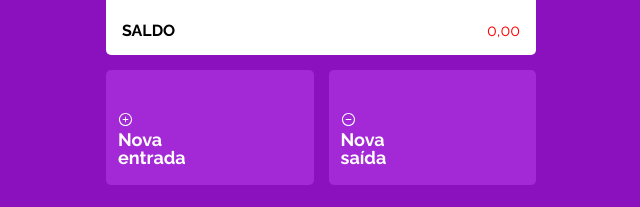
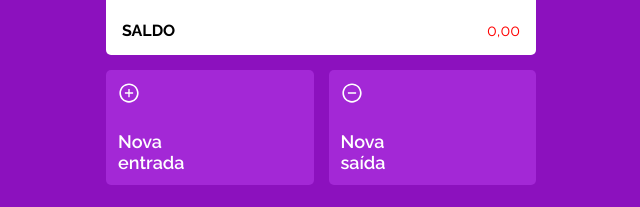
Before and after one commit to Nathan4Andrade/projeto14-mywallet-front, a React (Vite) app: page /home in a window 1280 px wide. Shown: the part 590-797 px from the top of the page, without its empty margins (319-959 px from the left). Built offline with nearby package versions, Linux system fonts and the light colour scheme; no server answers; sample sign-in values are in the browser's storage; a web font is replaced by a local one.

Commit message:
fix: buttons de entrada e saida

```diff
--- a/src/pages/HomePage.jsx
+++ b/src/pages/HomePage.jsx
@@ -1,7 +1,7 @@
 import styled from "styled-components";
 import { BiExit } from "react-icons/bi";
 import { AiOutlineMinusCircle, AiOutlinePlusCircle } from "react-icons/ai";
-import { Link, useNavigate } from "react-router-dom";
+import { useNavigate } from "react-router-dom";
 import { useContext, useEffect, useState } from "react";
 import axios from "axios";
 import AuthContext from "../context/AuthContext";
@@ -84,6 +84,12 @@ export default function HomePage() {
     localStorage.clear();
     navigate("/");
   }
+  function entrada() {
+    navigate(`/nova-transacao/entrada`);
+  }
+  function saida() {
+    navigate(`/nova-transacao/saida`);
+  }
 
   return (
     token && (
@@ -117,22 +123,18 @@ export default function HomePage() {
         </TransactionsContainer>
 
         <ButtonsContainer>
-          <button>
-            <Link to={`/nova-transacao/entrada`}>
+          <button onClick={entrada}>
             <AiOutlinePlusCircle />
             <p>
               Nova <br /> entrada
             </p>
-            </Link>
           </button>
-          <button>
-            <Link to={`/nova-transacao/saida`}>
+          <button onClick={saida}>
             <AiOutlineMinusCircle />
             <p>
               Nova <br />
               saída
             </p>
-            </Link>
           </button>
         </ButtonsContainer>
       </HomeContainer>
```
Lines whose indentation alone changed are shown as unchanged.
